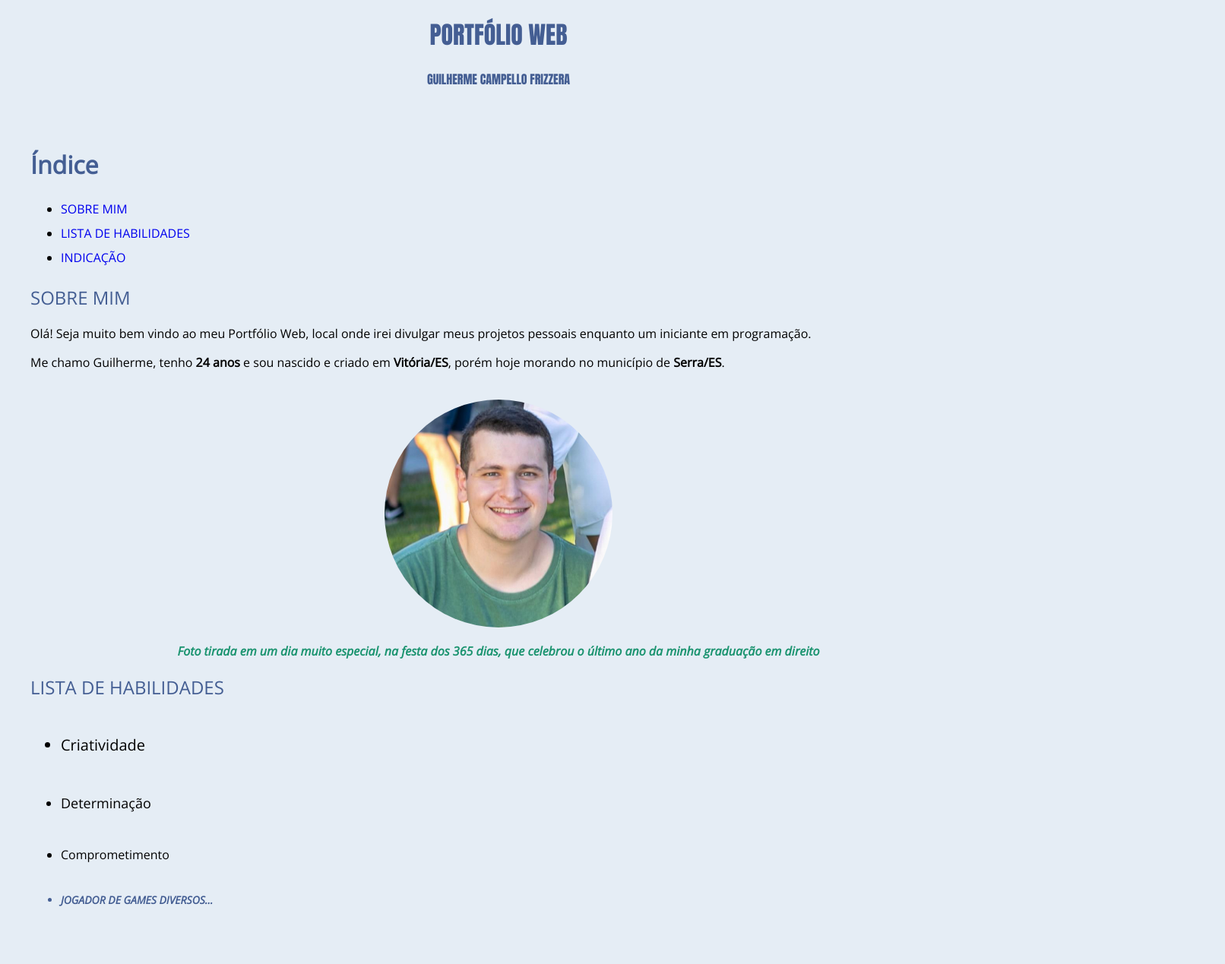
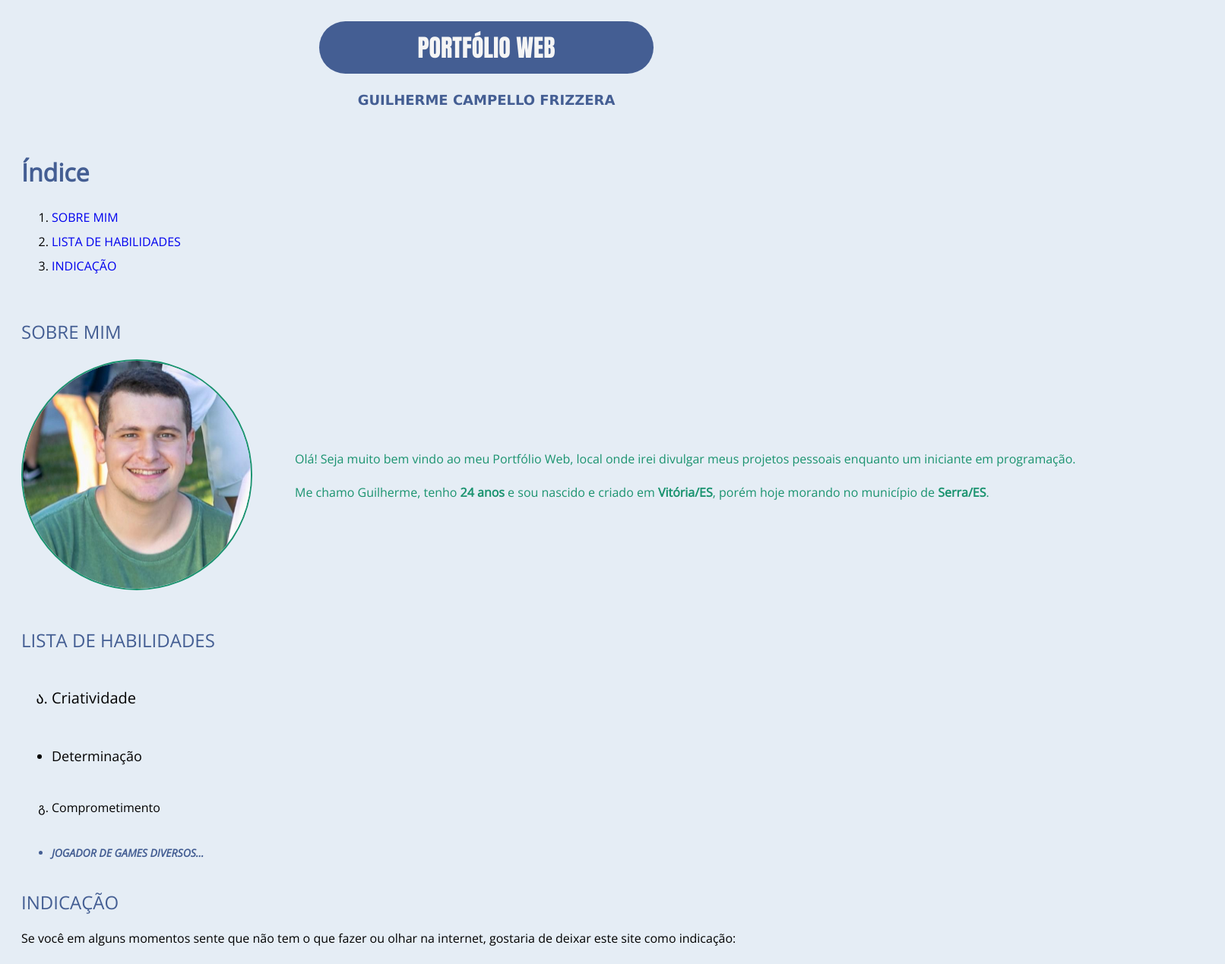
Before and after one commit to GuilhermeCampelloF/GuilhermeCampelloF.github.io, a plain HTML site: page index.html in a window 1280 px wide. Shown: the top 1269 px of the page at 76% size, 1612 px wide, since content can reach past the window. Drawn offline with nearby package versions, Linux system fonts and the light colour scheme.

Commit message:
Atualiza Portfólio Web

```diff
--- a/index.html
+++ b/index.html
@@ -7,25 +7,25 @@
     <title>Portfólio Web - Guilherme Campello Frizzera</title>
     <link rel="stylesheet" href="style.css">
     <link href="https://fonts.googleapis.com/css2?family=Open+Sans:ital,wght@0,300;0,400;1,300&display=swap" rel="stylesheet">
-    <style></style>
 </head>
 <body>
     <h1 id="main-title">PORTFÓLIO WEB</h1>
-    <h4>GUILHERME CAMPELLO FRIZZERA</h4>
-    <br><br>
+    <div id="name">
+        <h4>GUILHERME CAMPELLO FRIZZERA</h4>
+    </div>
+    <br>
     <h1 id="index">Índice</h1>
-    <ul>
+    <ol>
         <li><a class="sumary" href="#SOBRE-MIM">SOBRE MIM</a></li>
         <li><a class="sumary" href="#LISTA-DE-HABILIDADES">LISTA DE HABILIDADES</a></li>
-        <li><a class="sumary" href="#INDICAÇÃO">INDICAÇÃO</a></li></ul>
-    <h2>SOBRE MIM</h2>
-    <p>Olá! Seja muito bem vindo ao meu Portfólio Web, local onde irei divulgar meus projetos pessoais enquanto um iniciante em programação.
-        <p>Me chamo Guilherme, tenho <strong>24 anos</strong> e sou nascido e criado em <strong>Vitória/ES</strong>, porém hoje morando no município de <strong>Serra/ES</strong>.
-        <br><br>
-        <div id="profile-photo">
-            <a href="#MINHA-FOTO"><img class="images" src="./images/perfil.jpg" alt="Foto de perfil de Guilherme" width="300px"></a>
-        </div>
-    <p class="description"><em>Foto tirada em um dia muito especial, na festa dos 365 dias, que celebrou o último ano da minha graduação em direito</em></p>
+        <li><a class="sumary" href="#INDICAÇÃO">INDICAÇÃO</a></li></ol>
+    <br><h2>SOBRE MIM</h2>
+    <div>
+        <img src="images/perfil.jpg" alt="Minha foto de perfil" id="profile-photo">
+        <p class="description">Olá! Seja muito bem vindo ao meu Portfólio Web, local onde irei divulgar meus projetos pessoais enquanto um iniciante em programação.<br><br>
+        Me chamo Guilherme, tenho <strong>24 anos</strong> e sou nascido e criado em <strong>Vitória/ES</strong>, porém hoje morando no município de <strong>Serra/ES</strong>.</p>
+    </div>
+    <br>
     <h2>LISTA DE HABILIDADES</h2>
     <ul>
         <li class="Criatividade">Criatividade</li>
@@ -33,7 +33,6 @@
         <li class="Comprometimento">Comprometimento</li>
         <li class="Jogador"><em><strong>JOGADOR DE GAMES DIVERSOS...</em></li></ul></strong>
     </ul>
-    <br><br>
     <h2>INDICAÇÃO</h2>
     <p>Se você em alguns momentos sente que não tem o que fazer ou olhar na internet, gostaria de deixar este site como indicação:</p>
     <br>
--- a/style.css
+++ b/style.css
@@ -1,14 +1,20 @@
 #main-title {
     text-align: center;
     font-family: Impact, Haettenschweiler, 'Arial Narrow Bold', sans-serif;
+    color: whitesmoke;
+    font-weight: 1000;
+    border-radius: 100px;
+    padding: 10px 20px;
+    background-color: rgb(68, 94, 147);
+    width: 400px;
+    margin: auto;
+}
+#name {
+    text-align: center;
+    font-family: 'Lucida Sans', 'Lucida Sans Regular', 'Lucida Grande', 'Lucida Sans Unicode', Geneva, Verdana, sans-serif;
     color: rgb(68, 94, 147);
-    font-weight: 1000;
-}
-h4 {
-    text-align: center;
-    font-family: Impact, Haettenschweiler, 'Arial Narrow Bold', sans-serif;
-    color: rgb(68, 94, 147);
-    font-weight: 600;
+    font-weight: 200;
+    font-size: large;
 }
 h2 {
     font-family: 'Open Sans', sans-serif;
@@ -30,21 +36,25 @@ p, li {
     text-decoration: none;
 }
 body {
-    margin-left: 40px;
+    padding: 20px;
     background-color: rgb(229, 237, 245);
+    overflow-x: hidden;
 }
 #profile-photo {
-    display: flex;
-    justify-content: center;
+    position: absolute;
+    z-index: 1;
+    float: left;
+    border-radius: 200px;
+    border: 2px solid rgb(26, 147, 111);
+    height: 300px;
 }
 .description {
-    text-align: center;
     font-family: 'Open Sans', sans-serif;
     color: rgb(26, 147, 111);
-    font-weight: 600;
-}
-.images {
-    border-radius: 200px;
+    height: 300px;
+    position: relative;
+    top: 120px;
+    left: 360px;
 }
 .Criatividade {
     font-size: 20px;
@@ -64,6 +74,9 @@ body {
     color: rgb(68, 94, 147);
     font-weight: 800;
 }
+ul li:nth-child(odd) {
+    list-style: georgian;
+}
 .button {
     line-height: 2;
     text-decoration: none;
```
